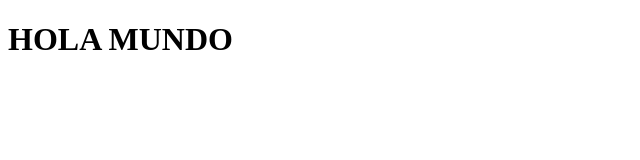
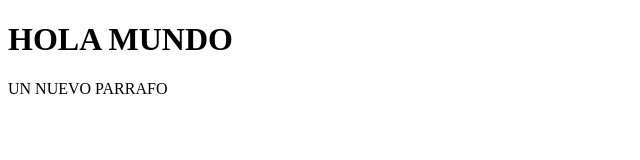
Before and after one commit to Torreblancamd/cuartoRepo, a plain HTML site: page index.html in a window 1280 px wide. Shown: the whole page, without its empty margins (0-640 px from the left). Drawn offline with Linux system fonts and the light colour scheme.

Commit message:
segundo commit

```diff
--- a/index.html
+++ b/index.html
@@ -8,5 +8,6 @@
 </head>
 <body>
     <h1>HOLA MUNDO</h1>
+    <p>UN NUEVO PARRAFO </p>
 </body>
 </html>
```
